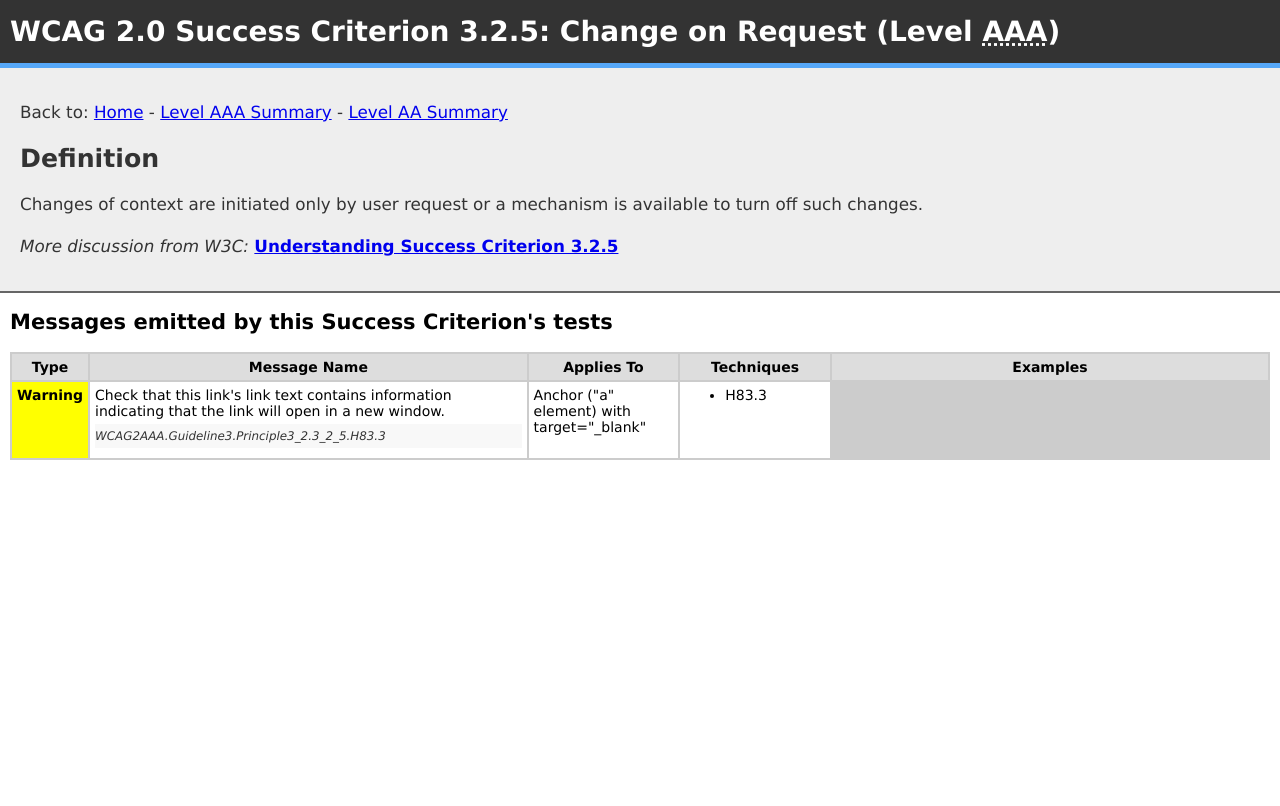
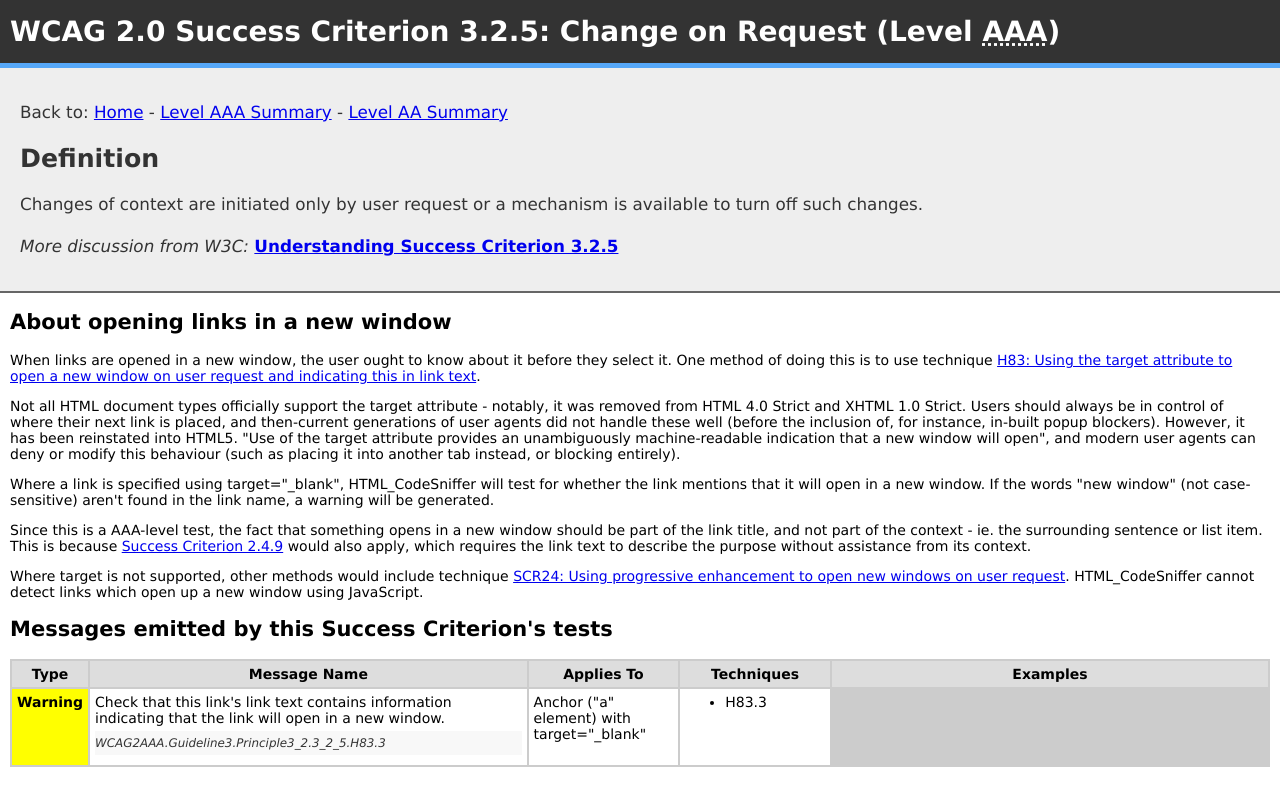
Before and after one commit to squizlabs/HTML_CodeSniffer, a Jekyll site: the page Standards/WCAG2/3_2_5.html, which Jekyll copies as it is, in a window 1280 px wide. Shown: the top 806 px of the page. Built offline with Jekyll 4.4.1, drawn with Linux system fonts in a browser that asks for light colours.

Commit message:
New docs 3.2.5.

```diff
--- a/Standards/WCAG2/3_2_5.html
+++ b/Standards/WCAG2/3_2_5.html
@@ -32,6 +32,17 @@ blockquote {border-left: 5px solid #99c; background-color: #f8f8ff; padding: 5px
 <p>Changes of context are initiated only by user request or a mechanism is available to turn off such changes.</p>
 <p><em>More discussion from W3C:</em> <strong><a href="http://www.w3.org/TR/UNDERSTANDING-WCAG20/consistent-behavior-no-extreme-changes-context.html">Understanding Success Criterion 3.2.5</a></strong></p>
 </div>
+<h2>About opening links in a new window</h2>
+
+<p>When links are opened in a new window, the user ought to know about it before they select it. One method of doing this is to use technique <a href="http://www.w3.org/TR/2010/NOTE-WCAG20-TECHS-20101014/H83">H83: Using the target attribute to open a new window on user request and indicating this in link text</a>.</p>
+
+<p>Not all HTML document types officially support the target attribute - notably, it was removed from HTML 4.0 Strict and XHTML 1.0 Strict. Users should always be in control of where their next link is placed, and then-current generations of user agents did not handle these well (before the inclusion of, for instance, in-built popup blockers). However, it has been reinstated into HTML5. "Use of the target attribute provides an unambiguously machine-readable indication that a new window will open", and modern user agents can deny or modify this behaviour (such as placing it into another tab instead, or blocking entirely).</p>
+
+<p>Where a link is specified using target="&#95;blank", HTML&#95;CodeSniffer will test for whether the link mentions that it will open in a new window. If the words "new window" (not case-sensitive) aren't found in the link name, a warning will be generated.</p>
+
+<p>Since this is a AAA-level test, the fact that something opens in a new window should be part of the link title, and not part of the context - ie. the surrounding sentence or list item. This is because <a href="./2_4_9">Success Criterion 2.4.9</a> would also apply, which requires the link text to describe the purpose without assistance from its context.</p>
+
+<p>Where target is not supported, other methods would include technique <a href="http://www.w3.org/TR/2010/NOTE-WCAG20-TECHS-20101014/SCR24">SCR24: Using progressive enhancement to open new windows on user request</a>. HTML&#95;CodeSniffer cannot detect links which open up a new window using JavaScript.</p>
 <h2>Messages emitted by this Success Criterion's tests</h2>
 
 <table>
```
